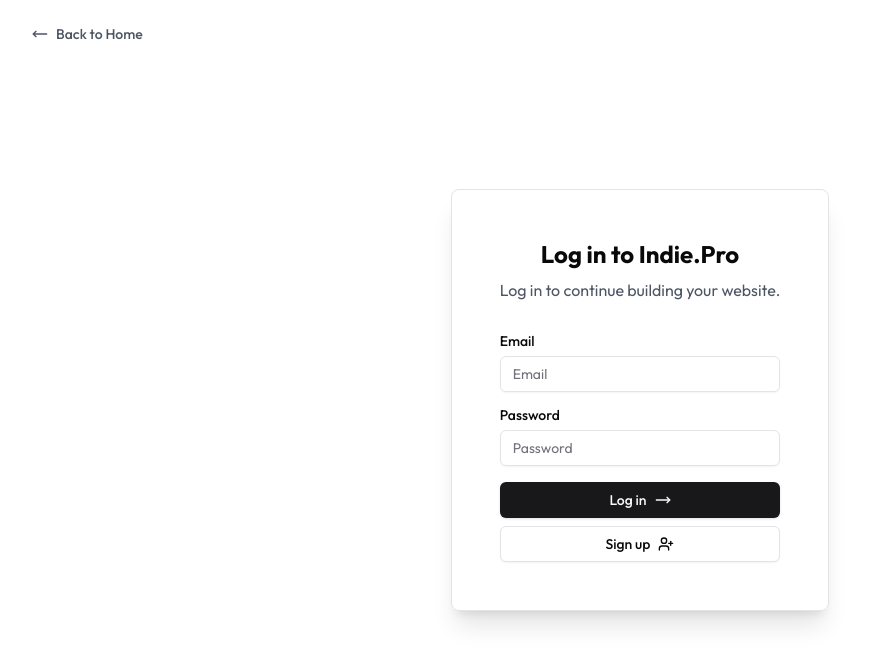
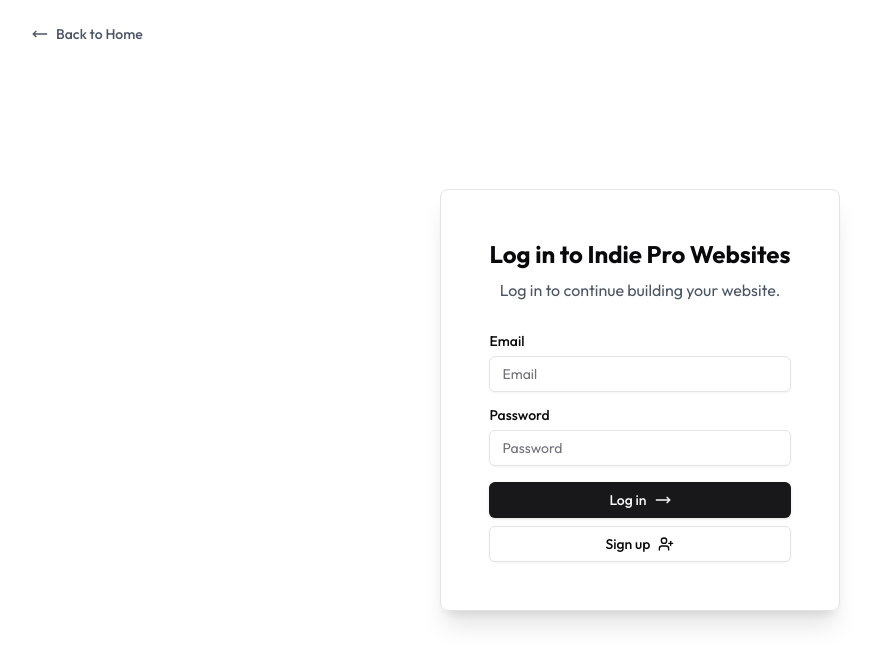
Before and after one commit to pnewsam/indie.pro, a Next.js app: page /login in a window 1280 px wide. Shown: the top 664 px of the page, without its empty margins (0-871 px from the left). Built offline with nearby package versions, Linux system fonts and the light colour scheme.

Commit message:
minor changes

```diff
--- a/src/app/dashboard/_components/DashboardSidebar.tsx
+++ b/src/app/dashboard/_components/DashboardSidebar.tsx
@@ -1,13 +1,5 @@
 import Link from "next/link";
 
-import { logout } from "@/app/actions/auth";
-import { Button } from "@/components/ui/button";
-import {
-  DropdownMenu,
-  DropdownMenuContent,
-  DropdownMenuItem,
-  DropdownMenuTrigger,
-} from "@/components/ui/dropdown-menu";
 import {
   Sidebar,
   SidebarContent,
@@ -23,7 +15,7 @@
   return (
     <Sidebar>
       <SidebarHeader className="p-4 border-b h-16">
-        <h1 className="text-lg font-bold">Indie.Pro</h1>
+        <h1 className="text-lg font-bold">Indie Pro Websites</h1>
       </SidebarHeader>
       <SidebarContent className="p-2">
         <SidebarGroup>
--- /dev/null
+++ b/src/app/dashboard/_components/MainContent.tsx
@@ -0,0 +1,11 @@
+import { cn } from "@/lib/utils";
+
+export function MainContent({
+  children,
+  className,
+}: {
+  children: React.ReactNode;
+  className?: string;
+}) {
+  return <div className={cn("flex-1 p-8", className)}>{children}</div>;
+}
--- a/src/app/dashboard/page.tsx
+++ b/src/app/dashboard/page.tsx
@@ -3,6 +3,7 @@
 import { createClient } from "@/utils/supabase/server";
 
 import { AddNewPropertyFlow } from "./_components/AddNewPropertyFlow";
+import { MainContent } from "./_components/MainContent";
 import { PageHeader } from "./_components/PageHeader";
 
 const properties = [
@@ -38,7 +39,8 @@
           </div>
         }
       />
-      <div className="grid grid-cols-3 gap-4 p-8">
+      <MainContent>
+        <div className="grid grid-cols-3 gap-4">
           {properties.map((property) => (
             <div
               key={property.id}
@@ -48,6 +50,7 @@
             </div>
           ))}
         </div>
+      </MainContent>
     </div>
   );
 }
--- /dev/null
+++ b/src/app/dashboard/settings/page.tsx
@@ -0,0 +1,15 @@
+import { MainContent } from "../_components/MainContent";
+import { PageHeader } from "../_components/PageHeader";
+
+export default function SettingsPage() {
+  return (
+    <div>
+      <PageHeader title="Settings" />
+      <MainContent>
+        <div className="flex flex-col gap-2">
+          <h2 className="text-lg font-bold">General</h2>
+        </div>
+      </MainContent>
+    </div>
+  );
+}
--- a/src/app/layout.tsx
+++ b/src/app/layout.tsx
@@ -17,7 +17,7 @@
     title: SEO.title,
     description: SEO.shortDescription,
     url: "https://indie.pro",
-    siteName: "Indie.Pro",
+    siteName: "Indie Pro Websites",
     images: [
       {
         url: "https://indie.pro/og-image.jpg", // Update with your actual OG image path
--- a/src/app/login/page.tsx
+++ b/src/app/login/page.tsx
@@ -24,7 +24,9 @@
         </Link>
       </div>
       <div className="flex flex-col items-center justify-center border shadow-xl rounded-lg p-12">
-        <h1 className="text-2xl font-bold mb-2">Log in to Indie.Pro</h1>
+        <h1 className="text-2xl font-bold mb-2">
+          Log in to Indie Pro Websites
+        </h1>
         <p className="text-base text-gray-600 mb-8">
           Log in to continue building your website.
         </p>
--- a/src/components/MarketingNavbar.tsx
+++ b/src/components/MarketingNavbar.tsx
@@ -1,8 +1,10 @@
+import { Eye, MoveRight } from "lucide-react";
 import Link from "next/link";
-import { Eye, MoveRight } from "lucide-react";
+
+import { cn } from "@/lib/utils";
+
 import { Container } from "./Container";
 import { buttonVariants } from "./ui/button";
-import { cn } from "@/lib/utils";
 
 export function MarketingNavbar() {
   return (
@@ -10,10 +12,10 @@
       <Container className="py-4">
         <nav className="flex items-center justify-between gap-4">
           <Link
-            className="text-xl font-bold transition-colors hover:text-gray-600"
+            className="text-lg font-bold transition-colors hover:text-gray-600"
             href="/"
           >
-            Indie.Pro
+            Indie Pro Websites
           </Link>
           {/* <div className="flex items-center gap-4">
             <Link
@@ -29,7 +31,7 @@
             <Link
               className={cn(
                 buttonVariants({ variant: "outline" }),
-                "group gap-2"
+                "group gap-2",
               )}
               href="/demo"
             >
@@ -39,7 +41,7 @@
             <Link
               className={cn(
                 buttonVariants({ variant: "default" }),
-                "group gap-2"
+                "group gap-2",
               )}
               href="/login"
             >
--- a/src/constants/seo.ts
+++ b/src/constants/seo.ts
@@ -1,6 +1,6 @@
 export const SEO = {
   title:
-    "Indie.Pro | The dead-simple website builder for independent professionals.",
+    "Indie Pro Websites | The dead-simple website builder for independent professionals.",
   h1: "A Professional Website That Works As Hard As You Do",
   shortDescription:
     "The dead-simple website builder for independent professionals.",
```
Lines whose indentation alone changed are shown as unchanged.
